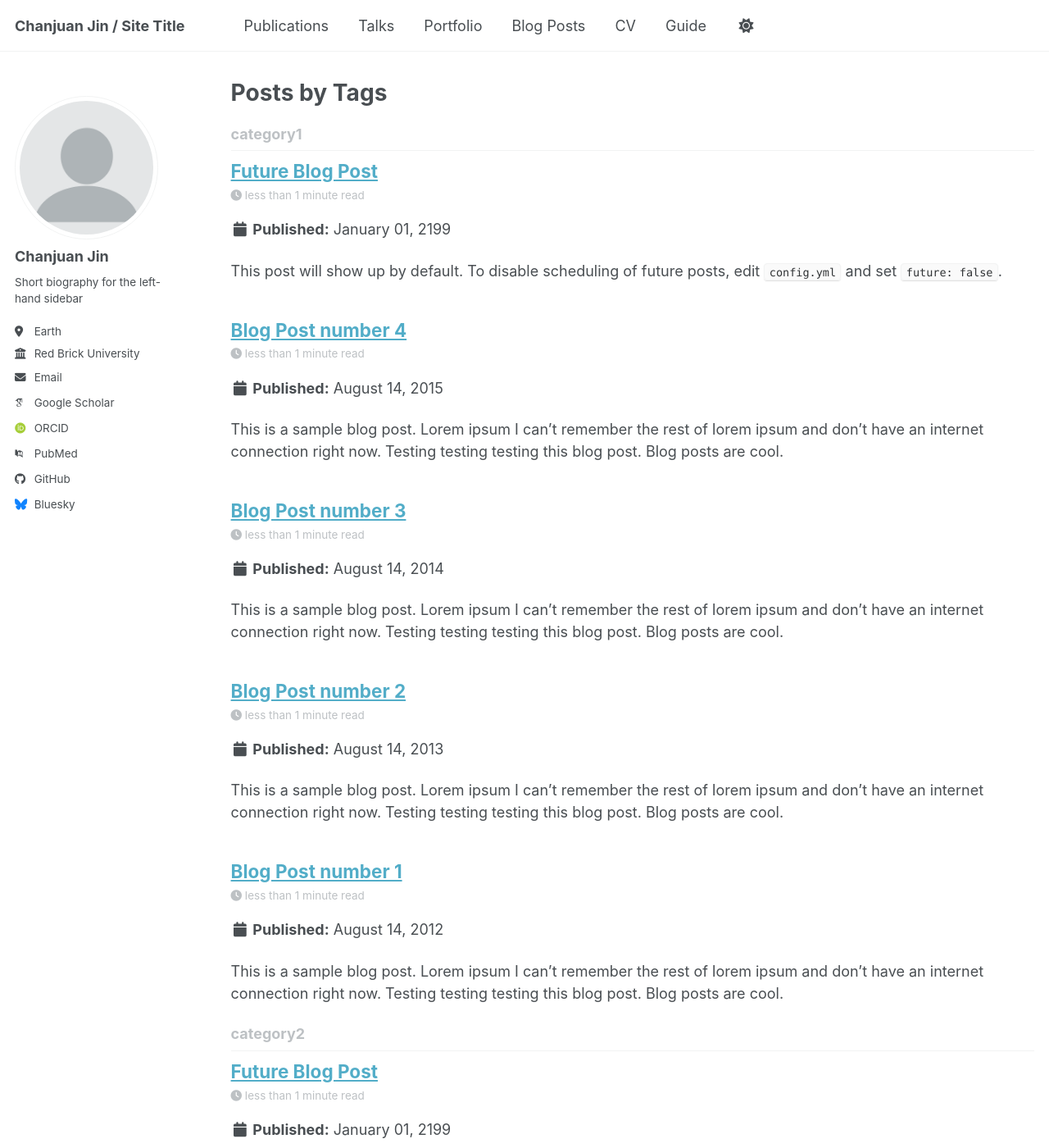
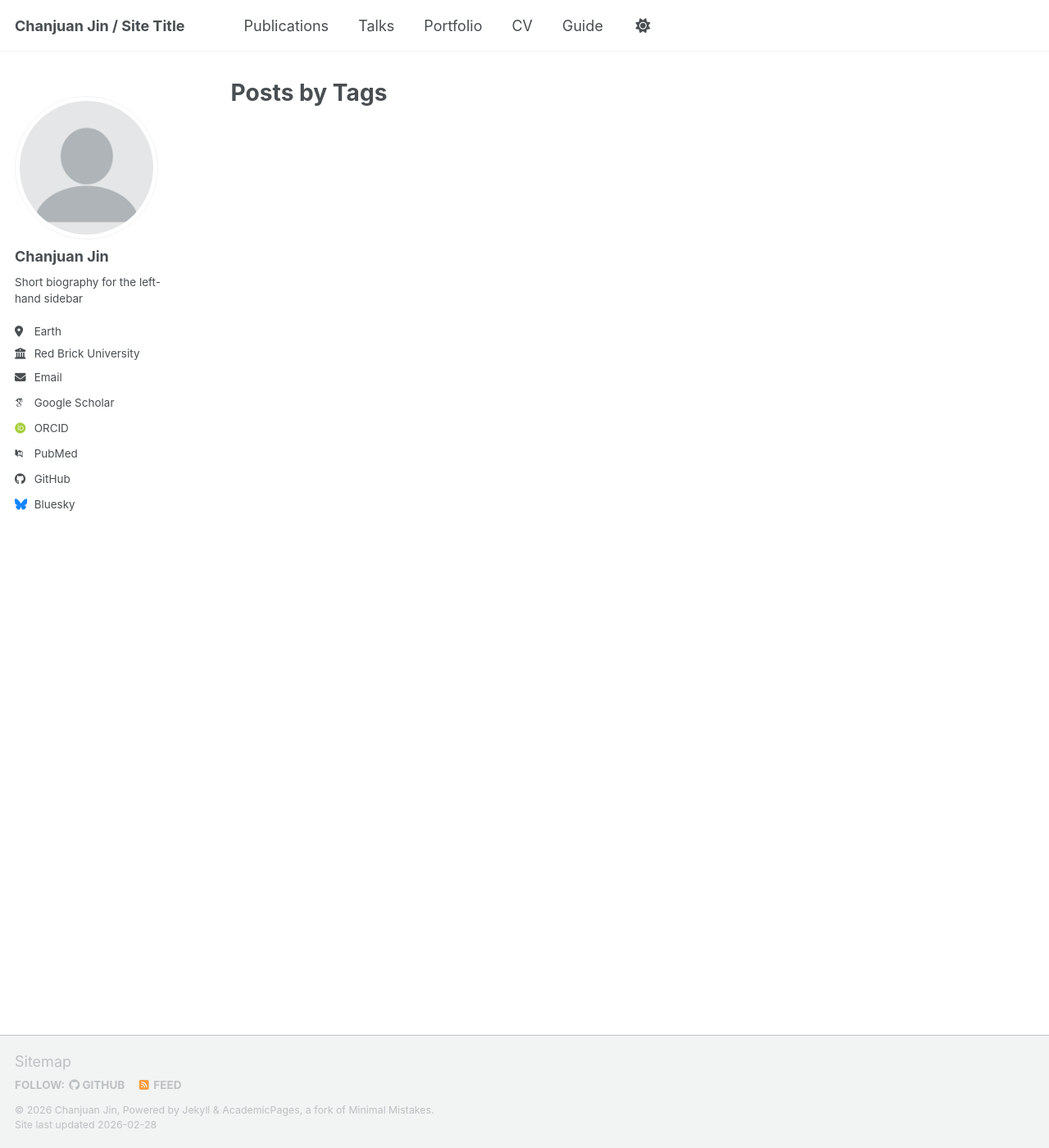
Before and after one commit to chanjuanjin/chanjuan.github.io, a Jekyll site: the page built from _pages/tag-archive.html, in a window 1280 px wide and 1400 px high. Shown: the whole window at 82% size. Built offline with Jekyll 4.4.1, drawn with Linux system fonts in a browser that asks for light colours; some web fonts are replaced; a script bundle is joined from its source files by our own code; library files that are not in the unit come from our copies; some of the changed text lies outside the part shown.

Commit message:
delete files

```diff
--- a/_data/navigation.yml
+++ b/_data/navigation.yml
@@ -17,9 +17,6 @@
   - title: "Portfolio"
     url: /portfolio/
 
-  - title: "Blog Posts"
-    url: /year-archive/
-
   - title: "CV"
     url: /cv/
 
--- a/_posts/2012-08-14-blog-post-1.md
+++ /dev/null
@@ -1,20 +0,0 @@
----
-title: 'Blog Post number 1'
-date: 2012-08-14
-permalink: /posts/2012/08/blog-post-1/
-tags:
-  - cool posts
-  - category1
-  - category2
----
-
-This is a sample blog post. Lorem ipsum I can't remember the rest of lorem ipsum and don't have an internet connection right now. Testing testing testing this blog post. Blog posts are cool.
-
-Headings are cool
-======
-
-You can have many headings
-======
-
-Aren't headings cool?
-------
--- a/_posts/2013-08-14-blog-post-2.md
+++ /dev/null
@@ -1,20 +0,0 @@
----
-title: 'Blog Post number 2'
-date: 2013-08-14
-permalink: /posts/2013/08/blog-post-2/
-tags:
-  - cool posts
-  - category1
-  - category2
----
-
-This is a sample blog post. Lorem ipsum I can't remember the rest of lorem ipsum and don't have an internet connection right now. Testing testing testing this blog post. Blog posts are cool.
-
-Headings are cool
-======
-
-You can have many headings
-======
-
-Aren't headings cool?
-------
--- a/_posts/2014-08-14-blog-post-3.md
+++ /dev/null
@@ -1,20 +0,0 @@
----
-title: 'Blog Post number 3'
-date: 2014-08-14
-permalink: /posts/2014/08/blog-post-3/
-tags:
-  - cool posts
-  - category1
-  - category2
----
-
-This is a sample blog post. Lorem ipsum I can't remember the rest of lorem ipsum and don't have an internet connection right now. Testing testing testing this blog post. Blog posts are cool.
-
-Headings are cool
-======
-
-You can have many headings
-======
-
-Aren't headings cool?
-------
--- a/_posts/2199-01-01-future-post.md
+++ /dev/null
@@ -1,11 +0,0 @@
----
-title: 'Future Blog Post'
-date: 2199-01-01
-permalink: /posts/2012/08/blog-post-4/
-tags:
-  - cool posts
-  - category1
-  - category2
----
-
-This post will show up by default. To disable scheduling of future posts, edit `config.yml` and set `future: false`.
```
Also changed, not shown: _pages/year-archive.html (deleted, +0 -19 lines), _posts/2015-08-14-blog-post-4.md (deleted, +0 -20 lines).
